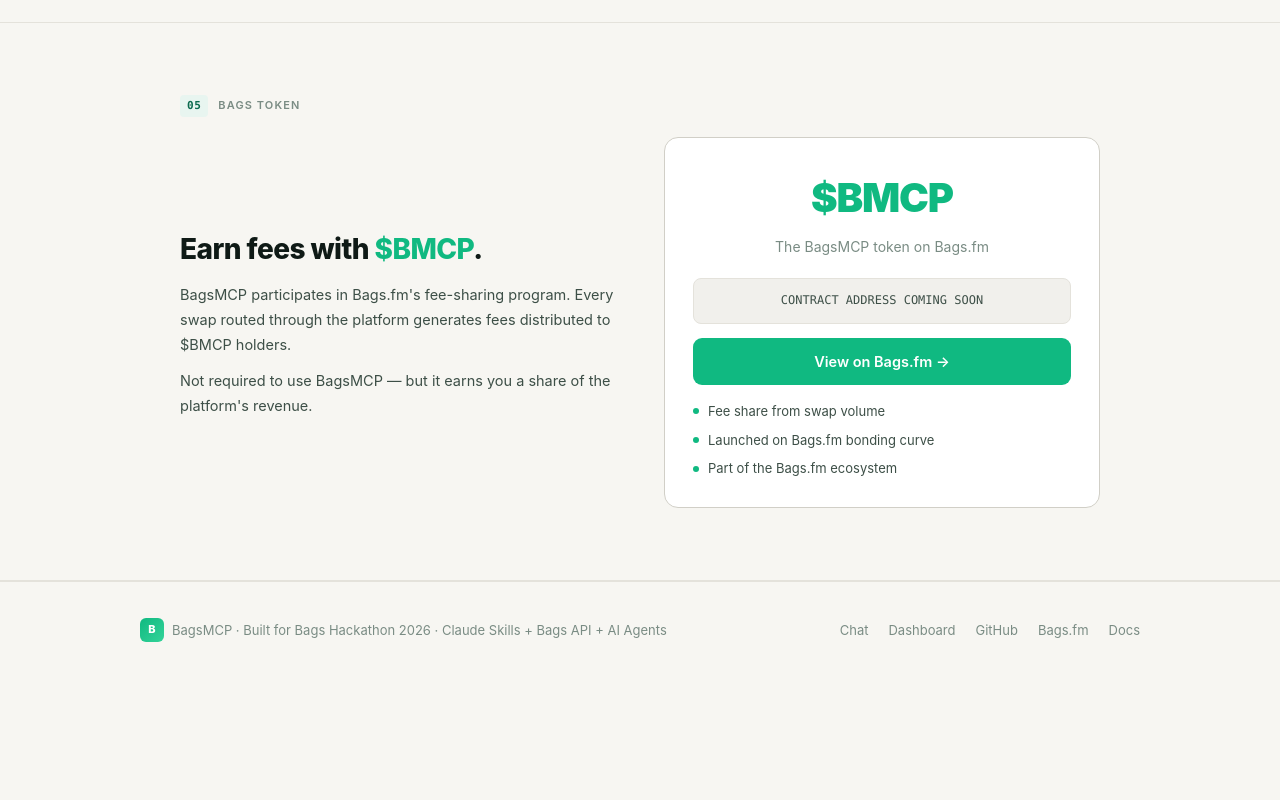
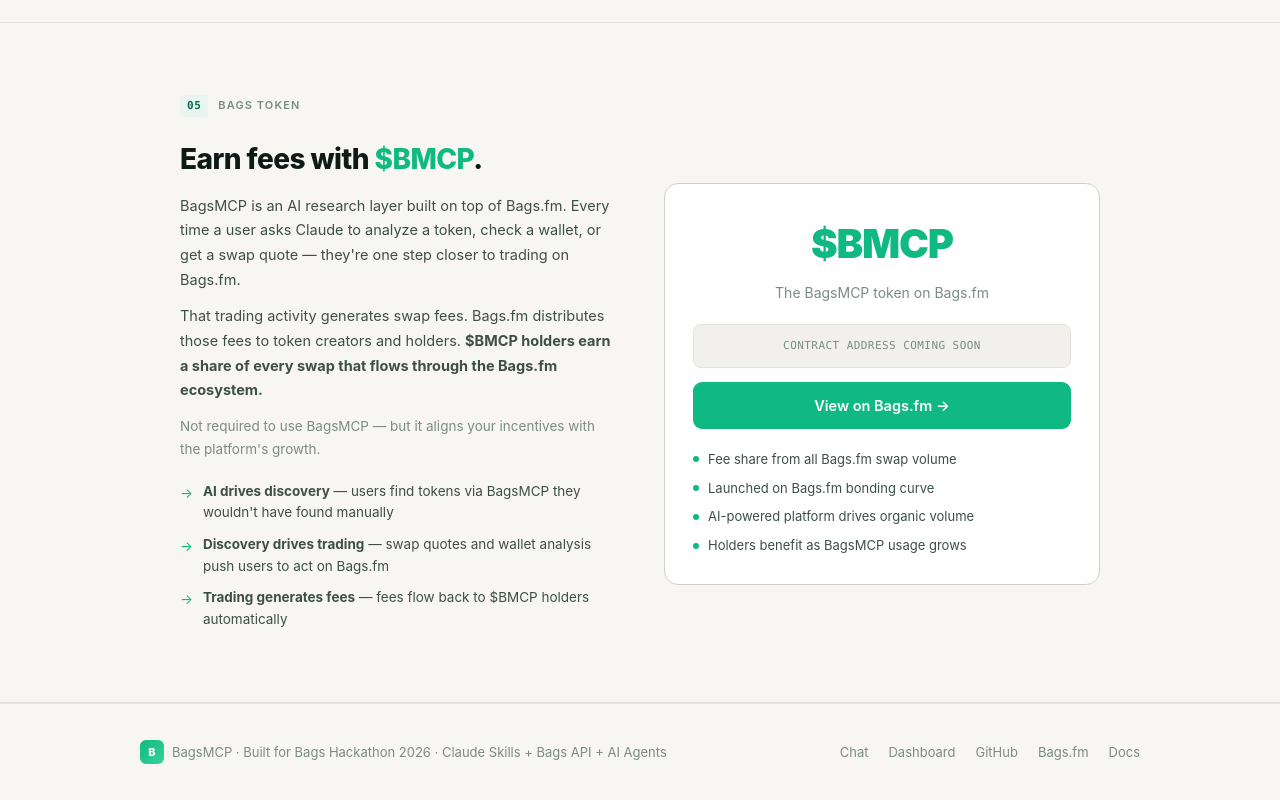
Before and after one commit to Dami904/Bags-MCP, a website: page public/index.html in a window 1280 px wide. Shown: the part 3156-3956 px from the top of the page. Before the commit the page ends 3834 px from the top, so only its background shows below. Drawn offline with Linux system fonts and the light colour scheme; no server answers.

Commit message:
Rewrite BMCP section with accurate utility/holder intersection, live price once token launches

```diff
--- a/public/index.html
+++ b/public/index.html
@@ -454,18 +454,39 @@
     <div class="token-inner">
       <div class="token-copy">
         <h2>Earn fees with <em>$BMCP</em>.</h2>
-        <p>BagsMCP participates in Bags.fm's fee-sharing program. Every swap routed through the platform generates fees distributed to $BMCP holders.</p>
-        <p style="margin-top:12px">Not required to use BagsMCP — but it earns you a share of the platform's revenue.</p>
+        <p>BagsMCP is an AI research layer built on top of Bags.fm. Every time a user asks Claude to analyze a token, check a wallet, or get a swap quote — they're one step closer to trading on Bags.fm.</p>
+        <p style="margin-top:12px">That trading activity generates swap fees. Bags.fm distributes those fees to token creators and holders. <strong>$BMCP holders earn a share of every swap that flows through the Bags.fm ecosystem.</strong></p>
+        <p style="margin-top:12px;font-size:13.5px;color:var(--muted)">Not required to use BagsMCP — but it aligns your incentives with the platform's growth.</p>
+        <div style="margin-top:20px;display:flex;flex-direction:column;gap:10px">
+          <div style="display:flex;align-items:flex-start;gap:10px;font-size:13.5px;color:var(--text2)">
+            <span style="color:var(--accent);margin-top:2px">→</span>
+            <span><strong>AI drives discovery</strong> — users find tokens via BagsMCP they wouldn't have found manually</span>
+          </div>
+          <div style="display:flex;align-items:flex-start;gap:10px;font-size:13.5px;color:var(--text2)">
+            <span style="color:var(--accent);margin-top:2px">→</span>
+            <span><strong>Discovery drives trading</strong> — swap quotes and wallet analysis push users to act on Bags.fm</span>
+          </div>
+          <div style="display:flex;align-items:flex-start;gap:10px;font-size:13.5px;color:var(--text2)">
+            <span style="color:var(--accent);margin-top:2px">→</span>
+            <span><strong>Trading generates fees</strong> — fees flow back to $BMCP holders automatically</span>
+          </div>
+        </div>
       </div>
       <div class="token-card">
         <div class="token-symbol">$BMCP</div>
         <div class="token-name">The BagsMCP token on Bags.fm</div>
-        <div class="token-addr" id="token-addr">CONTRACT ADDRESS COMING SOON</div>
-        <a href="https://bags.fm" class="btn-main" target="_blank" style="width:100%;justify-content:center">View on Bags.fm →</a>
+        <div class="token-addr" id="token-addr" style="letter-spacing:0.04em;font-size:11px;color:var(--muted)">CONTRACT ADDRESS COMING SOON</div>
+        <a href="https://bags.fm" class="btn-main" target="_blank" style="width:100%;justify-content:center;margin-bottom:4px">View on Bags.fm →</a>
         <div class="token-perks">
-          <div class="perk"><div class="perk-dot"></div>Fee share from swap volume</div>
+          <div class="perk"><div class="perk-dot"></div>Fee share from all Bags.fm swap volume</div>
           <div class="perk"><div class="perk-dot"></div>Launched on Bags.fm bonding curve</div>
-          <div class="perk"><div class="perk-dot"></div>Part of the Bags.fm ecosystem</div>
+          <div class="perk"><div class="perk-dot"></div>AI-powered platform drives organic volume</div>
+          <div class="perk"><div class="perk-dot"></div>Holders benefit as BagsMCP usage grows</div>
+        </div>
+        <div id="bmcp-live" style="display:none;margin-top:16px;padding:10px;background:var(--surface2);border-radius:8px;font-size:12px;color:var(--text2);text-align:left">
+          <div style="display:flex;justify-content:space-between"><span>Price</span><span id="bmcp-price" style="color:var(--accent);font-weight:600">—</span></div>
+          <div style="display:flex;justify-content:space-between;margin-top:4px"><span>MCap</span><span id="bmcp-mcap">—</span></div>
+          <div style="display:flex;justify-content:space-between;margin-top:4px"><span>24h</span><span id="bmcp-change">—</span></div>
         </div>
       </div>
     </div>
@@ -514,6 +535,21 @@
   fetch('/api/trending').then(r=>r.json()).then(tokens => {
     const el = document.getElementById('demo-token-count');
     if (el && Array.isArray(tokens)) el.textContent = `✓ get_trending_tokens — ${tokens.length} live tokens on Bags.fm`;
+
+    // Try to find $BMCP in live token data
+    if (Array.isArray(tokens)) {
+      const bmcp = tokens.find(t => t.tokenInfo?.symbol === 'BMCP');
+      if (bmcp) {
+        const info = bmcp.tokenInfo;
+        const change = info.stats24h?.priceChange;
+        document.getElementById('token-addr').textContent = bmcp.token;
+        document.getElementById('bmcp-price').textContent = '$' + info.usdPrice.toFixed(8);
+        document.getElementById('bmcp-mcap').textContent = '$' + (info.mcap >= 1e6 ? (info.mcap/1e6).toFixed(2)+'M' : info.mcap.toLocaleString());
+        document.getElementById('bmcp-change').textContent = change !== undefined ? (change > 0 ? '+' : '') + change.toFixed(2) + '%' : 'N/A';
+        document.getElementById('bmcp-change').style.color = change > 0 ? 'var(--green)' : change < 0 ? 'var(--red)' : 'var(--muted)';
+        document.getElementById('bmcp-live').style.display = 'block';
+      }
+    }
   }).catch(()=>{
     const el = document.getElementById('demo-token-count');
     if (el) el.textContent = '✓ get_trending_tokens — live Bags.fm data';
```
